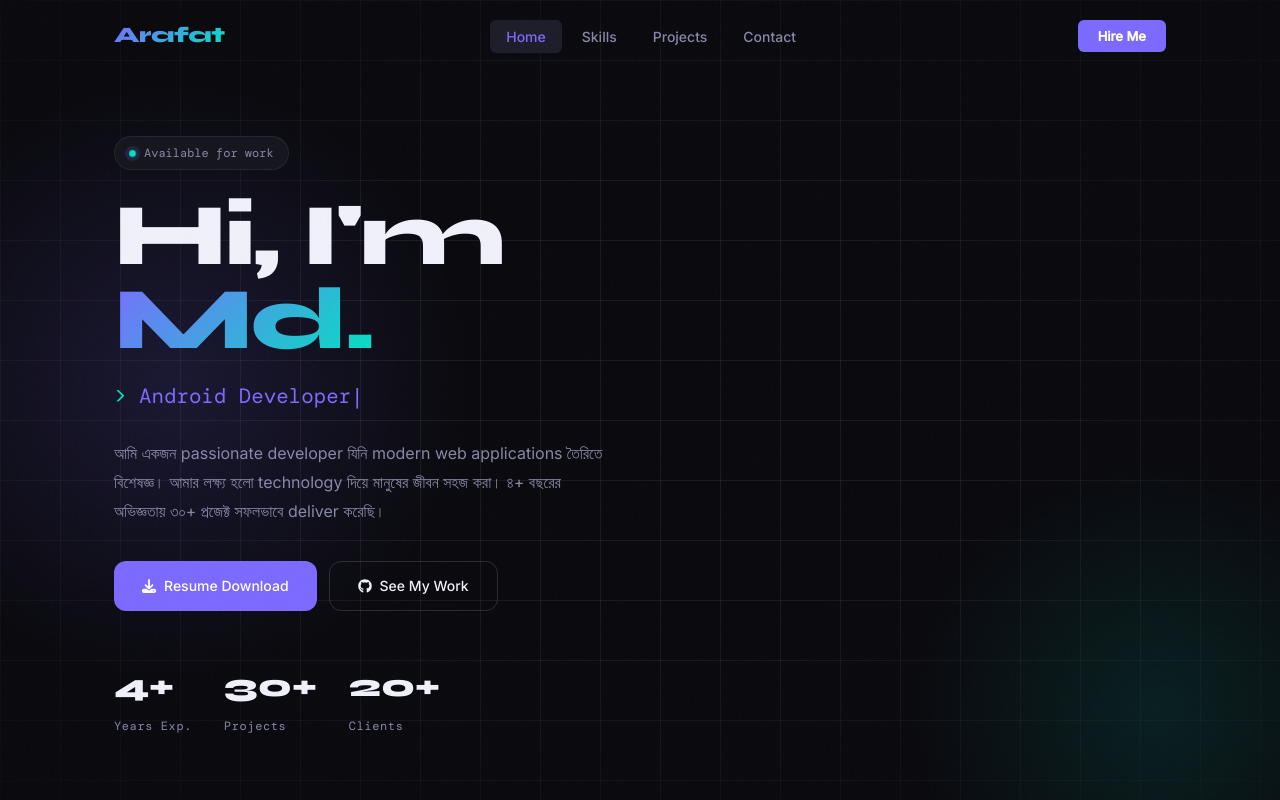
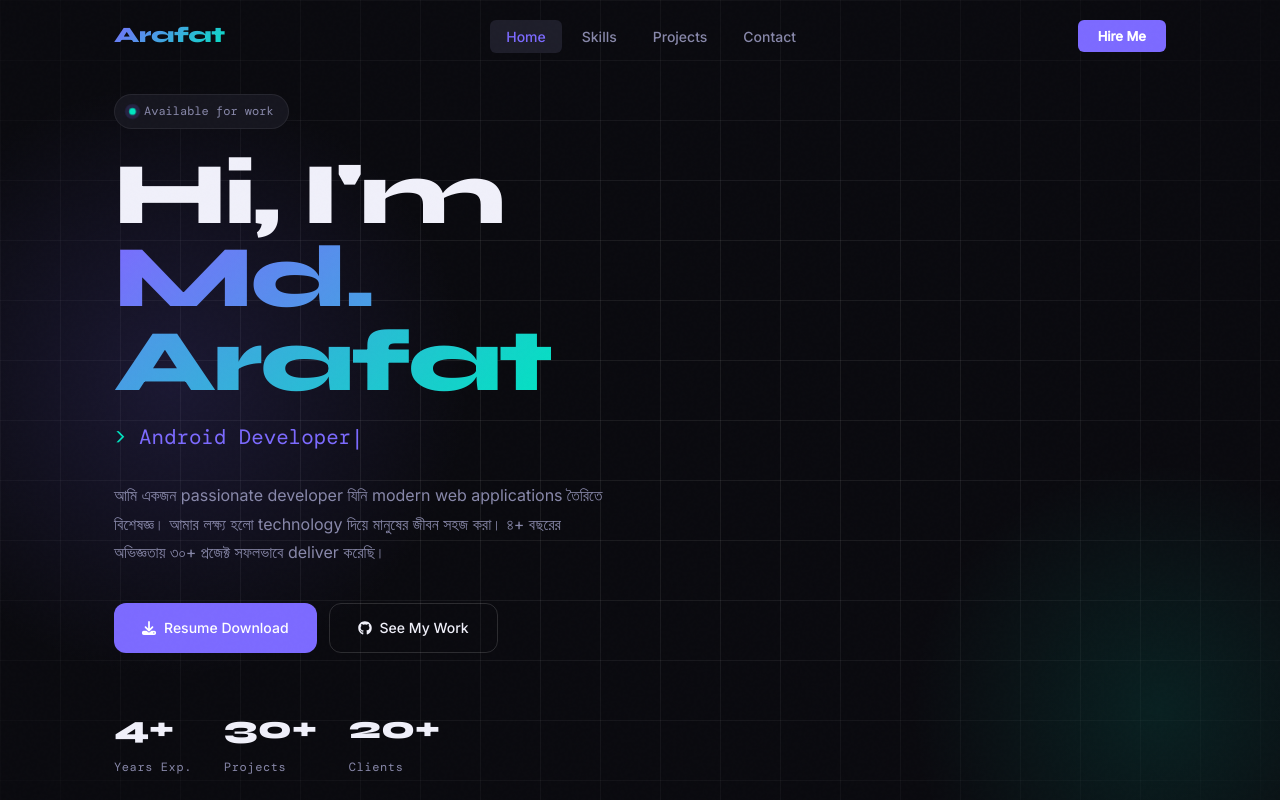
Before and after one commit to arafat949/arafat949.github.io, a React (Create React App) app: page / in a window 1280 px wide. Shown: the top 800 px of the page. Built offline with nearby package versions, Linux system fonts and the light colour scheme; a web font is replaced by a local one.

Commit message:
Fix: show full name in hero

```diff
--- a/src/components/Hero.jsx
+++ b/src/components/Hero.jsx
@@ -36,7 +36,7 @@ export default function Hero() {
 
           <h1 className="hero__name">
             Hi, I'm<br />
-            <span className="hero__name-accent">{profile.name.split(' ')[0]}</span>
+            <span className="hero__name-accent">{profile.name}</span>
           </h1>
 
           <div className="hero__typewriter">
```
Also changed, not shown: 8 other files (tests, documents, lock files or other folders).
